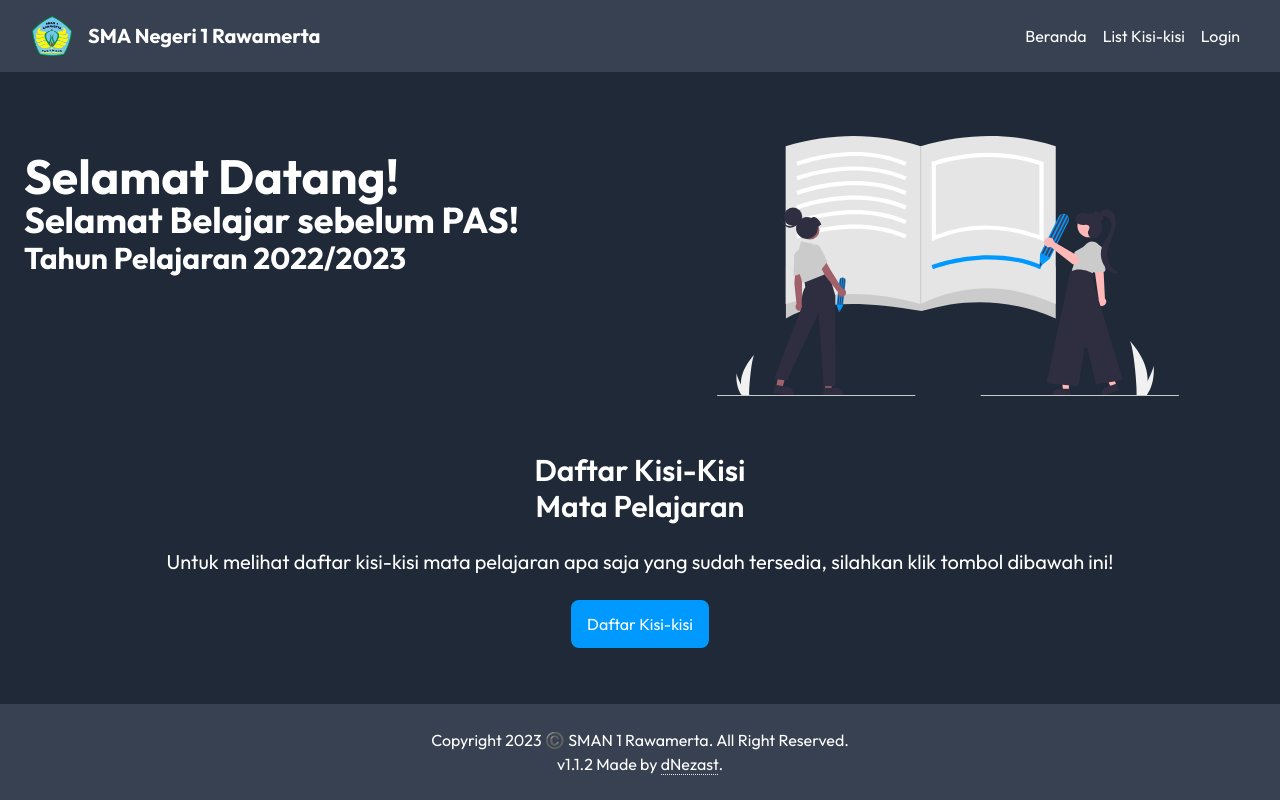
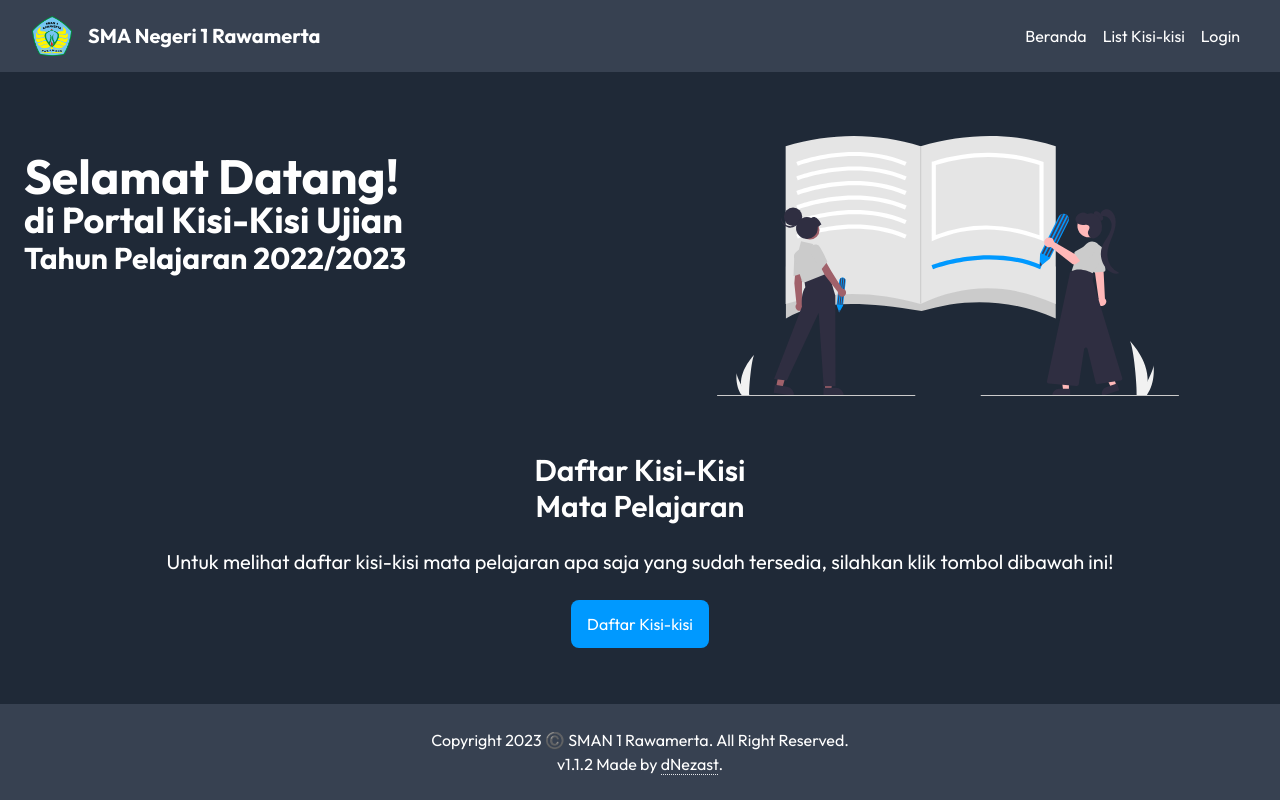
Before and after one commit to mrh275/kisi-kisi, a Vue app: page / in a window 1280 px wide. Built offline with nearby package versions, Linux system fonts and the light colour scheme; what vue-sweetalert2 would draw is missing.

Commit message:
modified greeting portal

```diff
--- a/src/views/HomeView.vue
+++ b/src/views/HomeView.vue
@@ -11,8 +11,8 @@ export default {
     <div class="first-wrapper xl:flex xl:justify-between xl:mb-6">
       <div class="py-6 xl:py-12 greetings-wrapper xl:w-1/2">
         <h1 class="text-4xl font-bold xl:text-5xl">Selamat Datang!</h1>
-        <h1 class="text-3xl font-bold xl:text-4xl">Selamat Belajar sebelum PAS!</h1>
-        <h1 class="text-2xl font-bold xl:text-3xl">Tahun Pelajaran 2022/2023</h1>
+        <h2 class="text-3xl font-bold xl:text-4xl">di Portal Kisi-Kisi Ujian</h2>
+        <h3 class="text-2xl font-bold xl:text-3xl">Tahun Pelajaran 2022/2023</h3>
       </div>
       <div class="my-8 splash-img-wrapper xl:w-1/2 xl:flex xl:justify-center xl:items-center">
         <img src="../assets/study.svg" alt="Studying" class="xl:w-3/4" />
```
